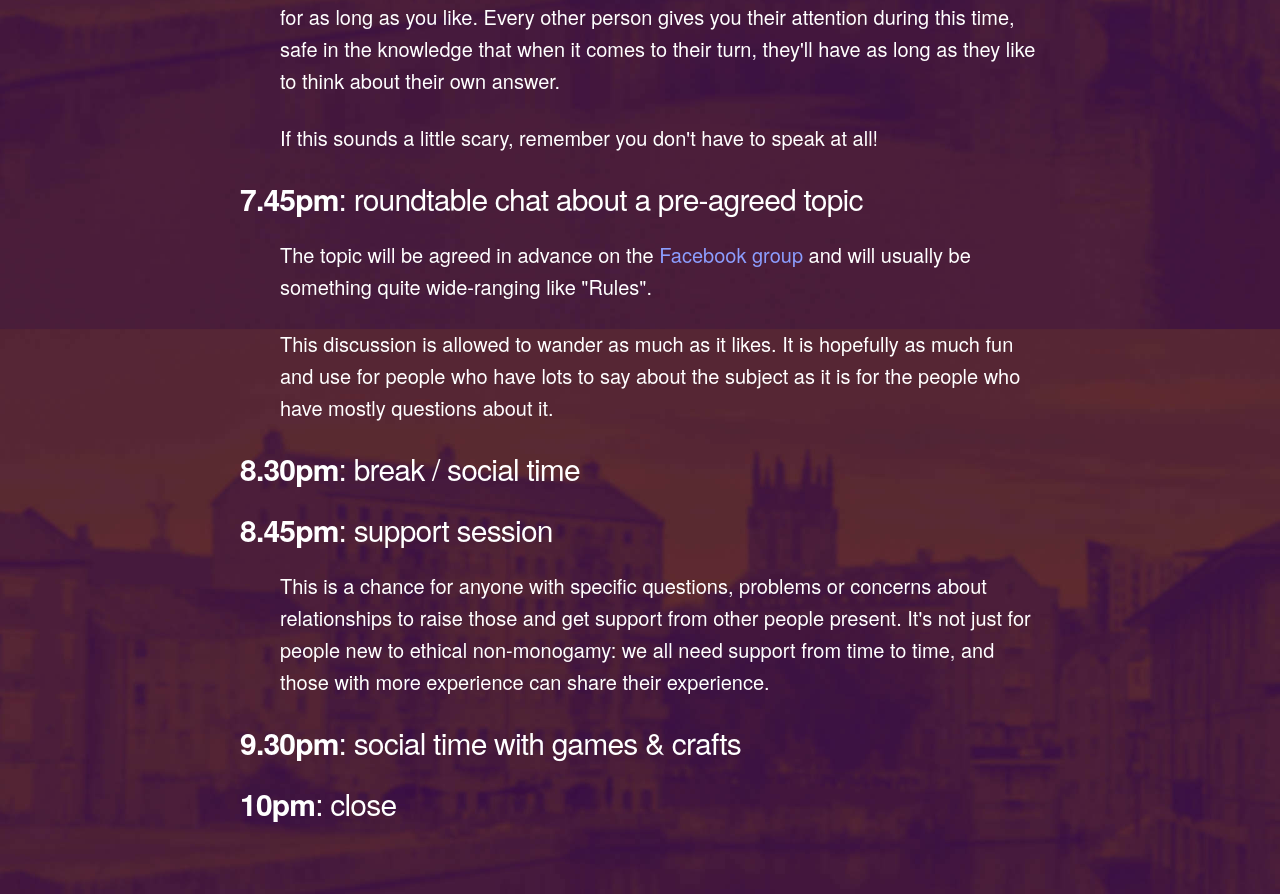
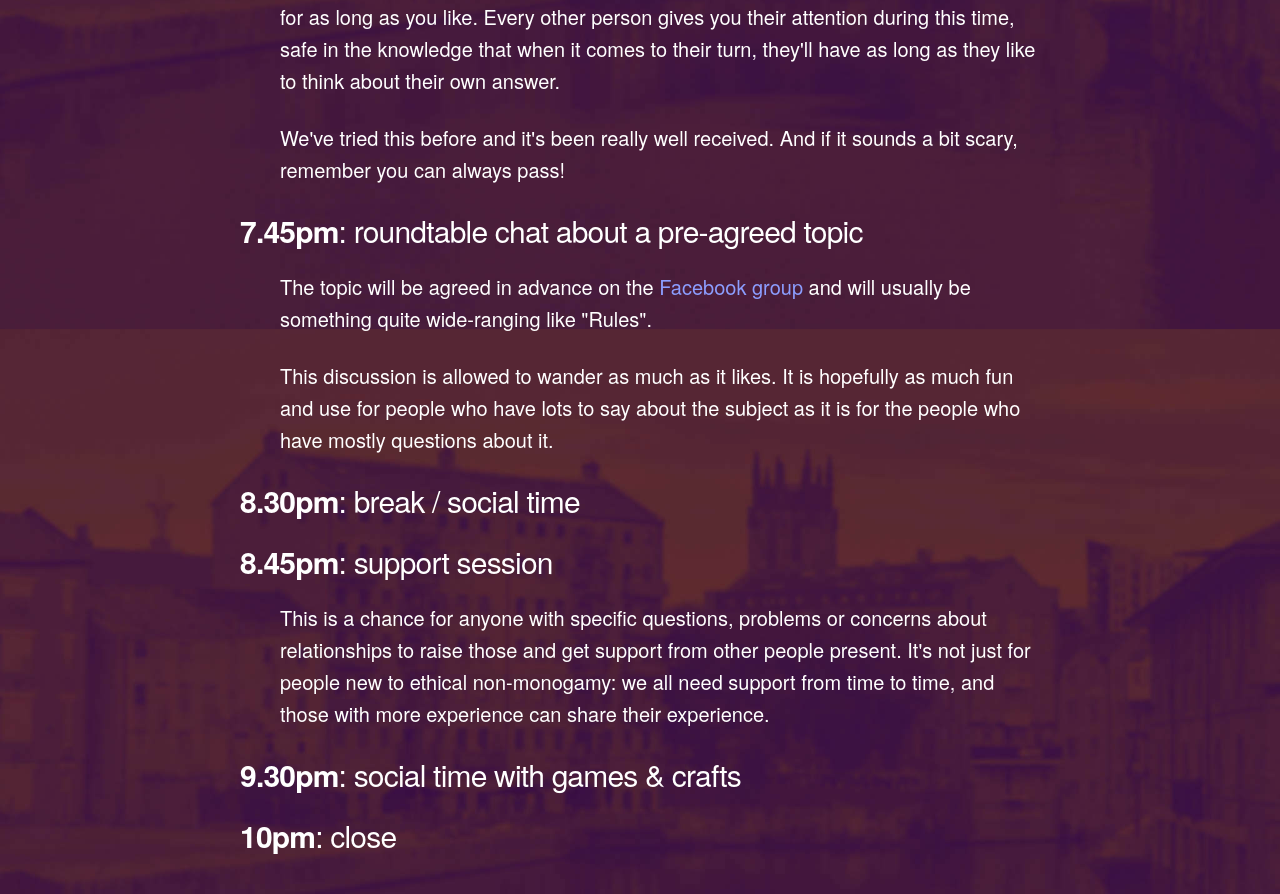
Before and after one commit to pedantic-git/y-open, a Nuxt app: page /what-to-expect in a window 1280 px wide. Shown: the part 1382-2276 px from the top of the page. Built offline with nearby package versions, Linux system fonts and the light colour scheme; what vue-jsonp would draw is missing.

Commit message:
Change suggested by Emily

```diff
--- a/pages/what-to-expect.vue
+++ b/pages/what-to-expect.vue
@@ -22,7 +22,7 @@
       <div class="explanation">
         <p>A quick name + pronoun circle to ensure we all know how to address each other, followed by a thinking round:</p>
         <p>The question is "what is on your mind about relationships?" Each person gets the chance to speak once, for as long as you like (which could be not at all). You can speak without interruptions or questions and you can pause as often as you like and for as long as you like. Every other person gives you their attention during this time, safe in the knowledge that when it comes to their turn, they'll have as long as they like to think about their own answer.</p>
-        <p>If this sounds a little scary, remember you don't have to speak at all!</p>
+        <p>We've tried this before and it's been really well received. And if it sounds a bit scary, remember you can always pass!</p>
       </div>
       <h4><b>7.45pm</b>: roundtable chat about a pre-agreed topic</h4>
       <div class="explanation">
```
